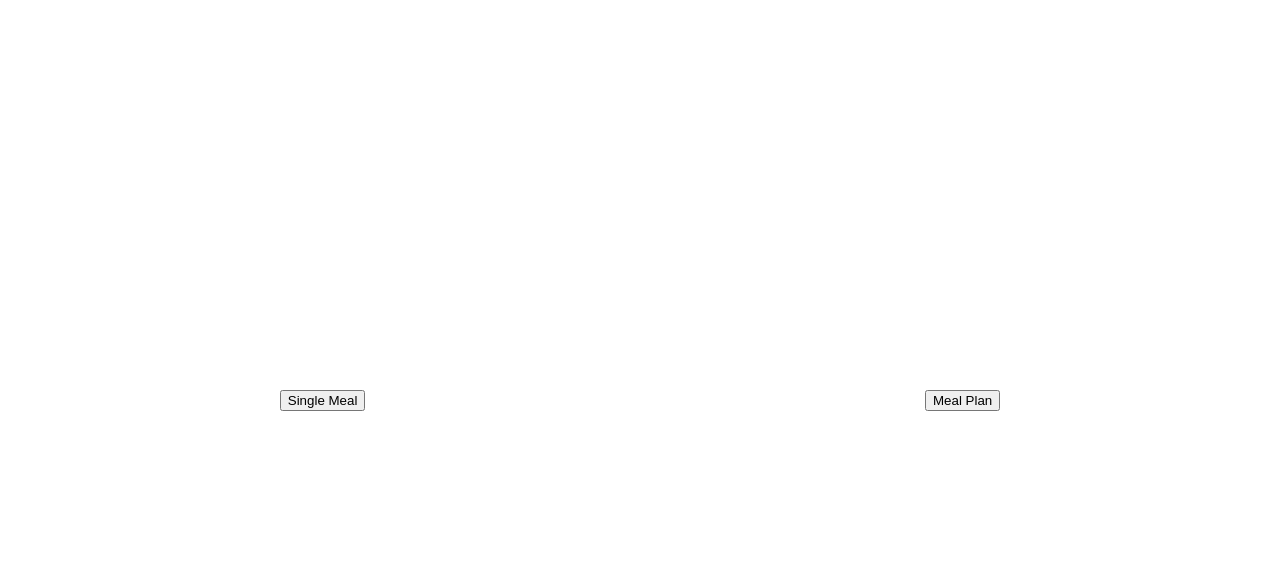
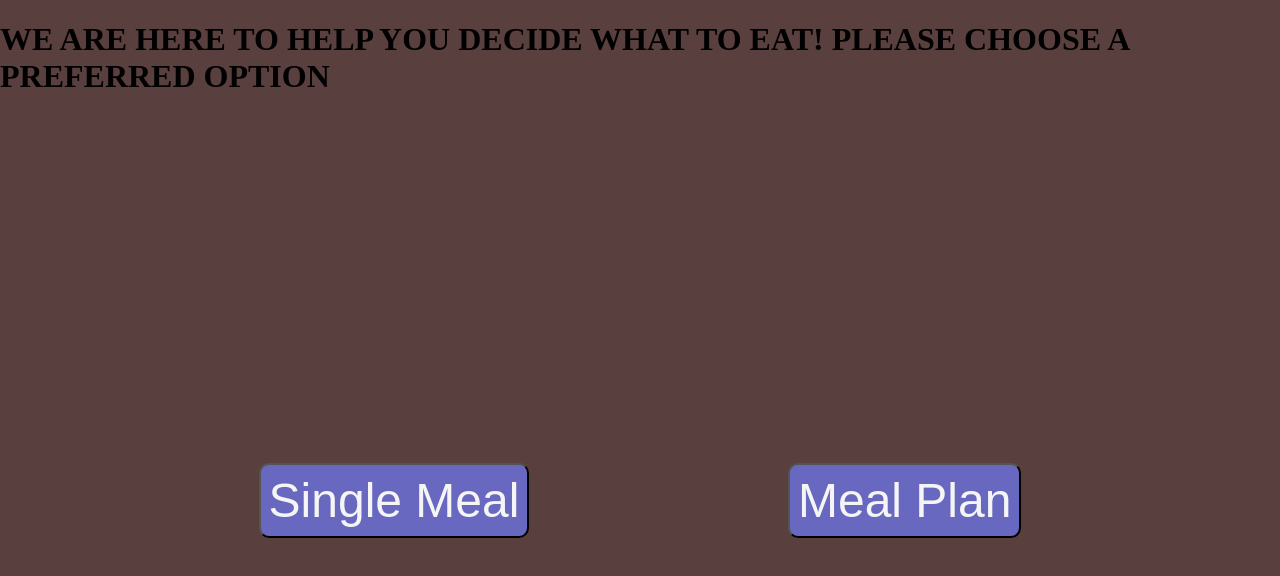
Before and after one commit to Lokoski/MealPlanner-ReactJs, a React (Create React App) app: page / in a window 1280 px wide. Shown: the top 576 px of the page. Built offline with nearby package versions, Linux system fonts and the light colour scheme.

Commit message:
Added reacr router

```diff
--- a/package.json
+++ b/package.json
@@ -8,6 +8,7 @@
     "@testing-library/user-event": "^12.1.10",
     "react": "^17.0.2",
     "react-dom": "^17.0.2",
+    "react-router-dom": "^5.2.0",
     "react-scripts": "4.0.3",
     "web-vitals": "^1.0.1"
   },
--- a/src/App.css
+++ b/src/App.css
@@ -2,11 +2,30 @@ body{
   box-sizing: border-box;
   padding: 0;
   margin: 0;
+  background-color: rgb(90, 63, 63);
 }
 
-.home-page-container{
-  min-height: 100vh;
+
+.container > h1 {
   display: flex;
-  align-items: center;
-  justify-content: space-around;
+  justify-content: center;
 }
+
+.home-page{
+  display: flex;
+  justify-content: space-evenly;
+  margin-top: 23rem;
+}
+
+.home-page > button{
+  font-size: 3rem;
+  border-radius: 10px;
+  cursor: pointer;
+  background-color: rgb(104, 104, 192);
+  color: whitesmoke;
+  padding:8px;
+}
+
+.home-page > button:hover{
+  background-color: rgb(25, 25, 104);
+}
--- a/src/App.js
+++ b/src/App.js
@@ -1,13 +1,16 @@
 import React from "react";
 import "./App.css";
 import HomePage from "./components/HomePage"
+import {Switch, Route} from "react-router-dom"
 
 function App() {
 
 
   return (
     <div className="App">
-      <HomePage />
+    <Switch>
+        <Route path="/" component={HomePage} exact />
+    </Switch>
     </div>
   );
 }
--- a/src/components/HomePage.jsx
+++ b/src/components/HomePage.jsx
@@ -17,11 +17,13 @@ export default function HomePage() {
   }
 
   return (
-    <div className="home-page-container">
-      <button
-        style={meal ? { display: "none" } : {}}
-        onClick={handleMeal}
-      >
+    <div className="container">
+      <h1>
+        WE ARE HERE TO HELP YOU DECIDE WHAT TO EAT! PLEASE CHOOSE A PREFERRED
+        OPTION{" "}
+      </h1>
+      <div className="home-page">
+        <button style={meal ? { display: "none" } : {}} onClick={handleMeal}>
           Single Meal
         </button>
         {meal && <SingleMeal />}
@@ -33,5 +35,6 @@ export default function HomePage() {
         </button>
         {mealPlan && <MealPlan />}
       </div>
+    </div>
   );
 }
--- a/src/components/MealPlan/Meal.jsx
+++ b/src/components/MealPlan/Meal.jsx
@@ -9,7 +9,6 @@ export default function Meal({meal}) {
     .then(res => res.json())
     .then(data => {
         setImageUrl(data.image)
-        console.log(data.image)
     })
     .catch(err => err.message)
     }, [meal.id])
--- a/src/index.js
+++ b/src/index.js
@@ -1,12 +1,13 @@
-import React from 'react';
-import ReactDOM from 'react-dom';
-import App from './App';
+import React from "react";
+import ReactDOM from "react-dom";
+import App from "./App";
+import { BrowserRouter } from "react-router-dom";
 
 ReactDOM.render(
-  <React.StrictMode>
-    <App />
-  </React.StrictMode>,
-  document.getElementById('root')
+    <BrowserRouter>
+      <App />
+    </BrowserRouter>,
+  document.getElementById("root")
 );
 
 // If you want to start measuring performance in your app, pass a function
```
Also changed, not shown: 1 other file (tests, documents, lock files or other folders). Lines whose indentation alone changed are shown as unchanged.
